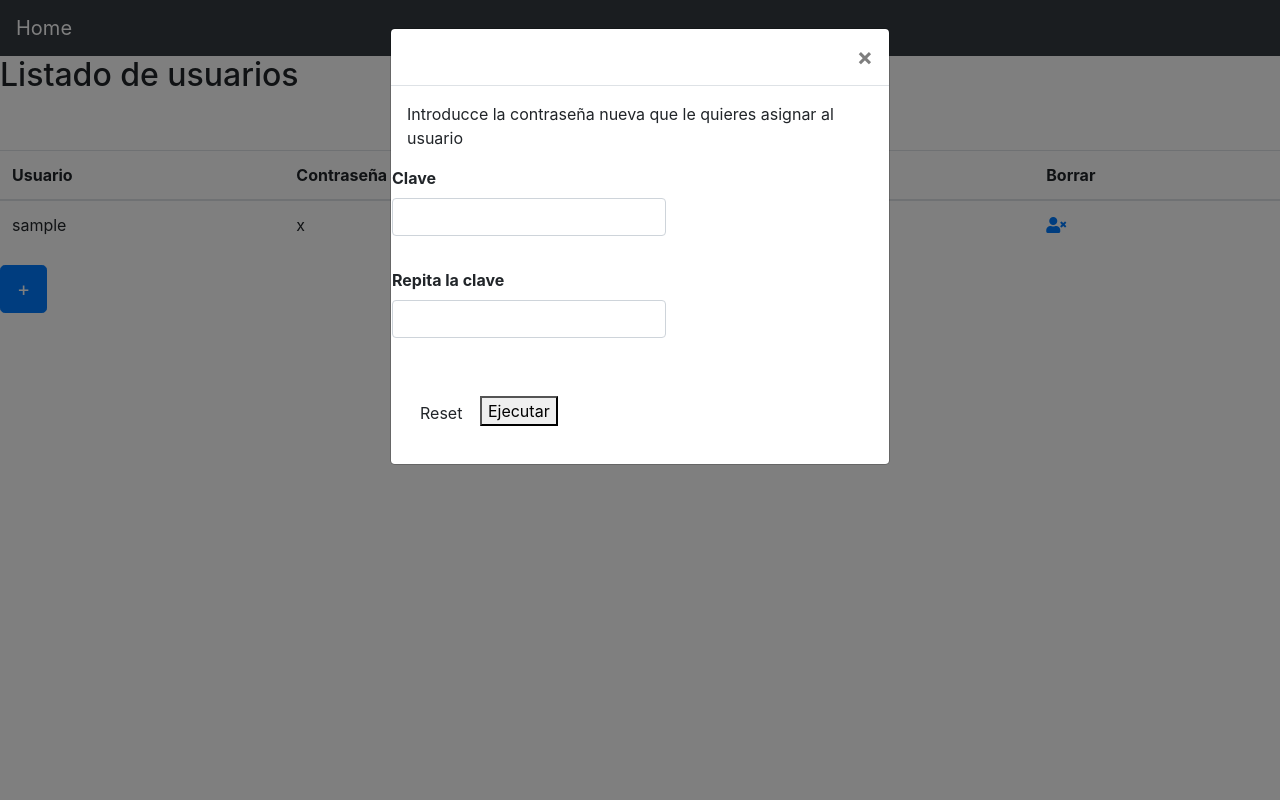
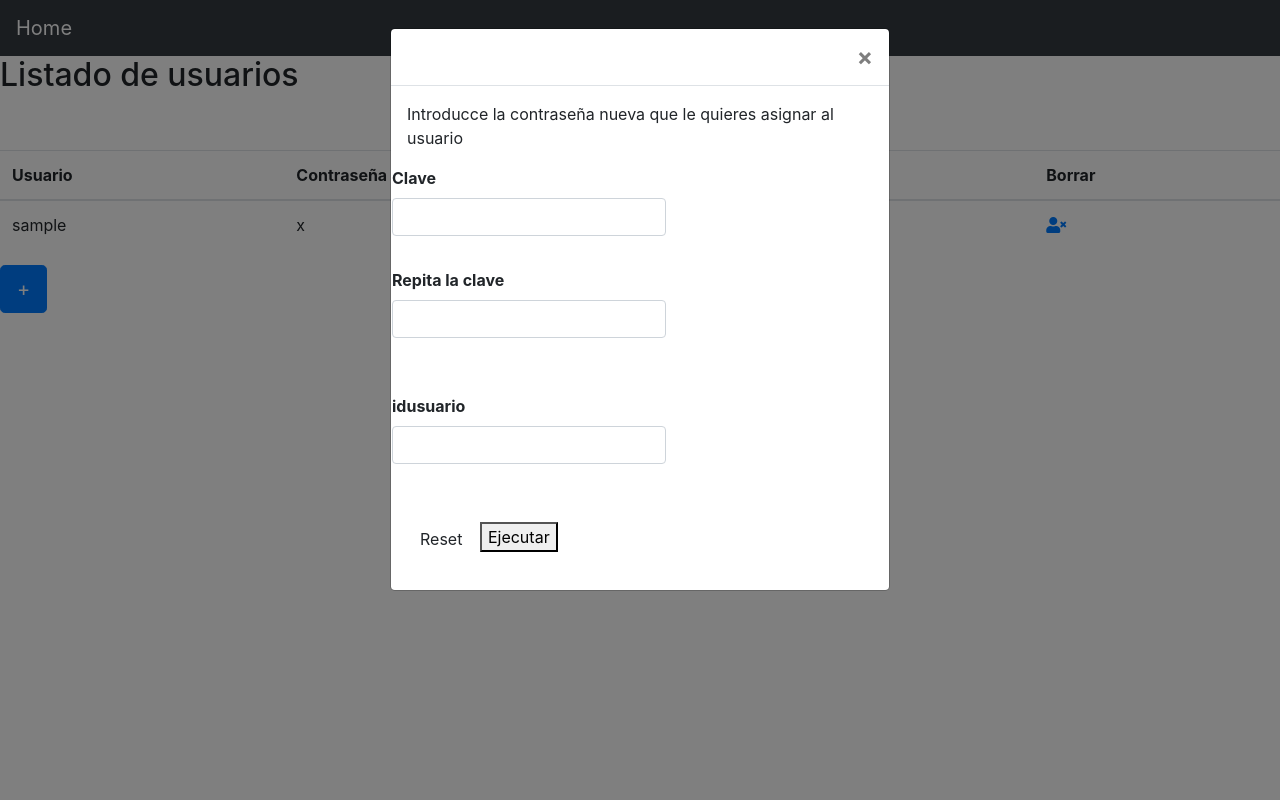
Before and after one commit to raulfb/crud-ftp-users-python, a Flask app: page / in a window 1280 px wide, after a click that opens the changed part. Run offline with Flask 2, Linux system fonts and the light colour scheme; tables that the repository leaves empty or names only in its code hold one stand-in row (values such as "Sample post"); some libraries are stand-ins or nearby versions.

Commit message:
Funciona. Falta corregir fallo codificacion

```diff
--- a/app.py
+++ b/app.py
@@ -1,8 +1,8 @@
 from flask import Flask, render_template, flash
 import forms
-from forms import *
 from flask import request
 import MySQLdb
+
 
 #Datos de conexion con la base de datos
 db = MySQLdb.connect(host="localhost",
@@ -41,9 +41,10 @@ def borrar():
 
 
     if request.method == 'POST' and ModForm.validate():
-        aa = ModForm.clave2.data
+        print("clave modificada a: ")
 
     return render_template("fborrado.html",title = title,form = Insert_form, form_modificar = ModForm,usuarios = datos)
+
 
 # Vista para insertar usuarios
 @app.route("/insertar/<a>/<b>/", methods = ['POST'])
@@ -54,6 +55,7 @@ def insertar(a,b):
     cur.execute("""INSERT INTO accounts (username, pass) VALUES (%s,PASSWORD(%s))""",(a,b))
 
     return render_template("usuariocreado.html", a = a , b = b)
+
 
 # Vista para editar la contrasenha del usuario
 @app.route("/modificar/<contra>/<idusuario>/", methods = ['POST', 'GET'])
@@ -68,6 +70,7 @@ def modificar(contra,idusuario):
 
     return render_template("usuarioeditado.html", contra = contra , idusuario = idusuario)
 
+
 # Vista oculta para borrar usuarios
 @app.route("/borrar/<id>/", methods = ['POST'])
 def borrar_id(id):
@@ -78,5 +81,6 @@ def borrar_id(id):
 
     return render_template("usuarioborrado.html", id = id)
 
+
 if __name__ == "__main__":
     app.run(debug=True,port=5001)
--- a/forms.py
+++ b/forms.py
@@ -20,6 +20,8 @@ class InsertForm(Form):
 
 # Clase formulario de editar contrasenha
 class ModForm(Form):
+
+    idusuario = StringField('idusuario')
     clave2 = StringField('Clave', [
         validators.DataRequired('Completa este campo'),
         validators.EqualTo('confirm2', message='Las claves deben de coincidir')
--- a/templates/fborrado.html
+++ b/templates/fborrado.html
@@ -1,6 +1,7 @@
 <!DOCTYPE HTML>
 <html>
     <head>
+        <meta charset="utf-8" />
         <title>{{ title }}</title>
         <link rel="icon" type="image/png" href="/static/img/favicon.png">
         <link rel="stylesheet" href="https://stackpath.bootstrapcdn.com/bootstrap/4.3.1/css/bootstrap.min.css" integrity="sha384-ggOyR0iXCbMQv3Xipma34MD+dH/1fQ784/j6cY/iJTQUOhcWr7x9JvoRxT2MZw1T" crossorigin="anonymous">
@@ -45,7 +46,7 @@
                         <td class="centrado" id="nombre">{{ user.name }}</td>
                         <td class="centrado">{{ user.passw }}</td>
                         <td class="centrado clase_oculta" id="userid">{{ user.id }}</td>
-                        <td class="centrado" scope="col"><a class="iduser" href="#" data-toggle="modal" data-target="#modalmodificacion"> <i class="fas fa-user-edit"></i></a></td>
+                        <td class="centrado" scope="col"><a class="iduser open" href="#" data-toggle="modal" data-target="#modalmodificacion"> <i class="fas fa-user-edit"></i></a></td>
                         <td class="centrado" scope="col"><a class="buser" href="#"><i class="fas fa-user-times"></i></a></td>
 
                     </tr>
@@ -136,6 +137,14 @@
                                     </div>
                                     <br>
 
+                                    <div class="row control-group filas clase_oculta">
+                                            <div class="form-group col-xs-12 floating-label-form-group controls">
+                                                <b id="campoidusuario">{{ render_field(form_modificar.idusuario, class='form-control') }}</b>
+                                                <p class="help-block text-danger">{{ error }}</p>
+                                            </div>
+                                        </div>
+
+                                    <br>
                                     <div id="success2"></div>
                                         <div clas="row">
                                             <div class="form-group col-xs-12 boton">
```
Also changed, not shown: 1 other file.
